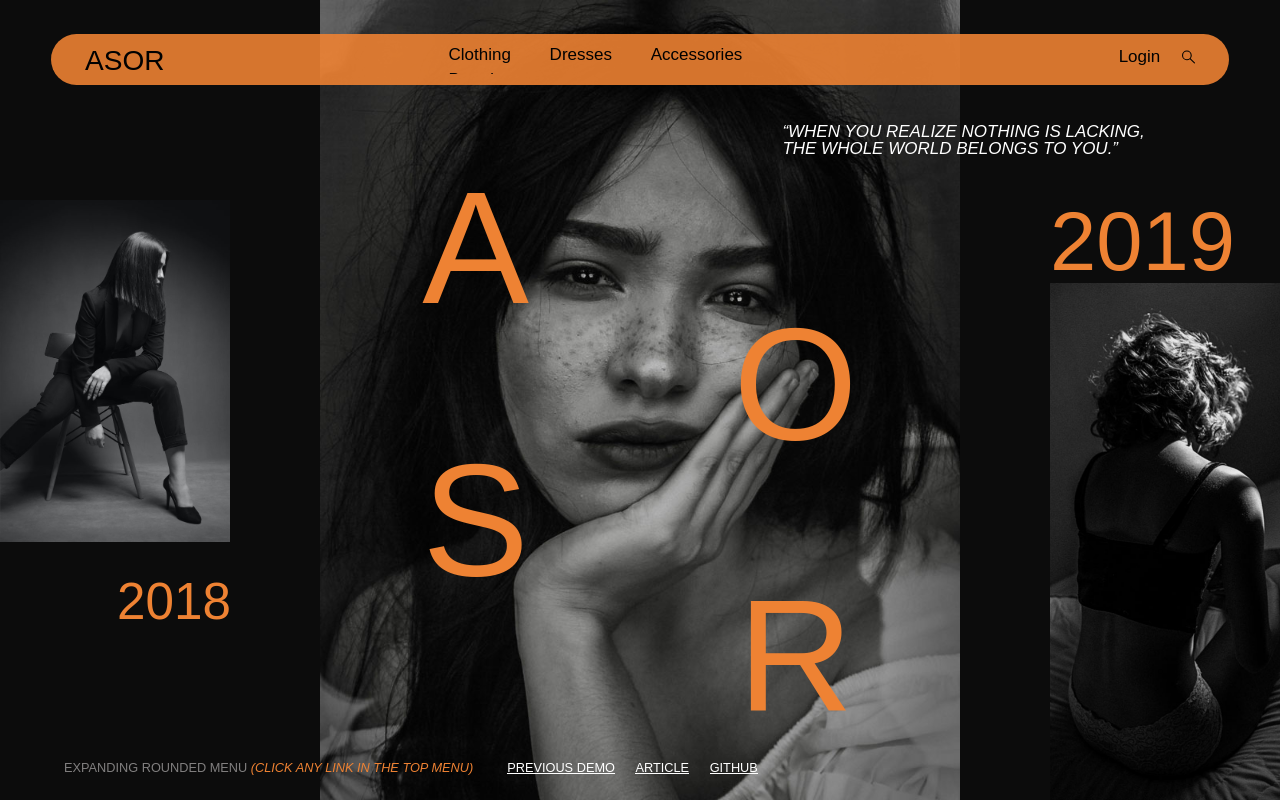
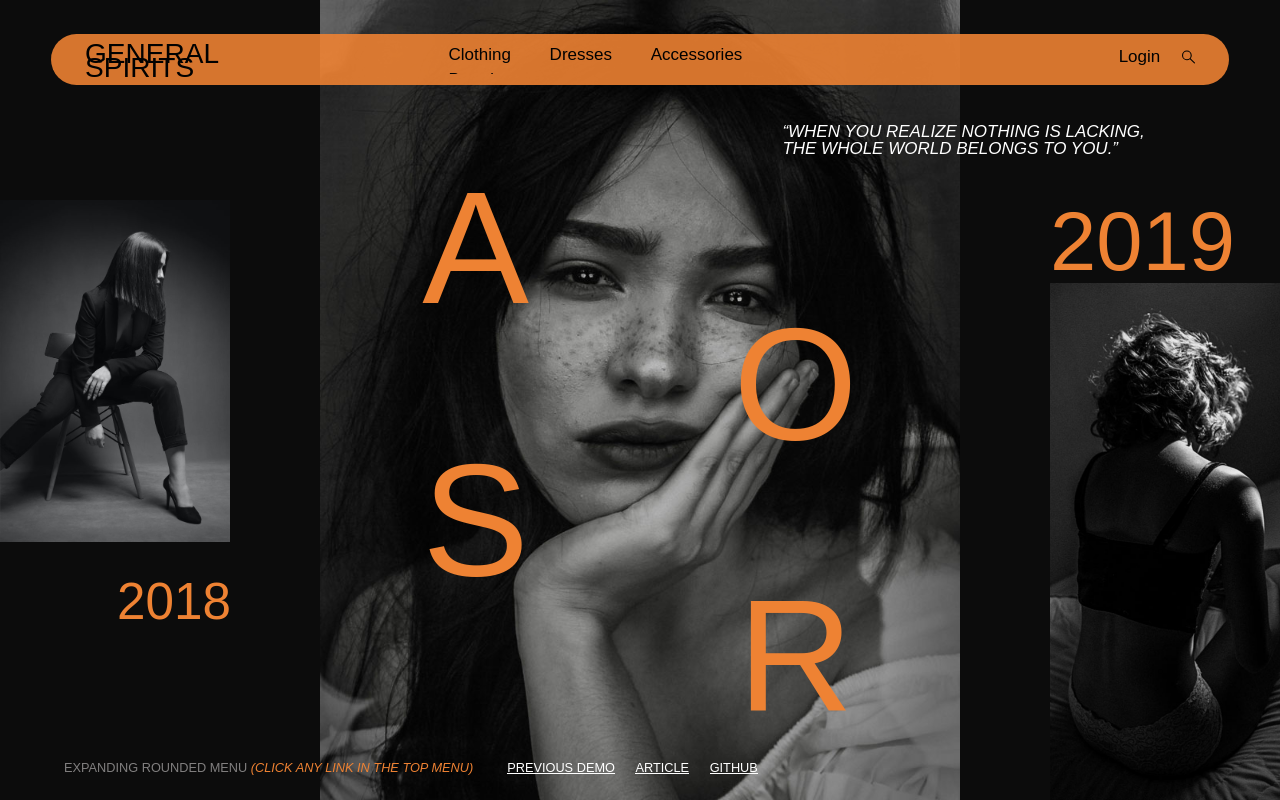
Before and after one commit to centevo/beta, a plain HTML site: page index.html in a window 1280 px wide. Drawn offline with Linux system fonts and the light colour scheme; a script that the page names is missing; a web font is replaced by a local one.

Commit message:
Update index.html

```diff
--- a/index.html
+++ b/index.html
@@ -45,7 +45,7 @@
 			</div>
 			<div class="menu">
 				<div class="menu__top">
-					<h2 class="menu__title">Asor</h2>
+					<h2 class="menu__title">General Spirits</h2>
 					<nav class="menu__nav-top">
 						<a href="#" class="line-link">Clothing</a>
 						<a href="#" class="line-link">Dresses</a>
```
